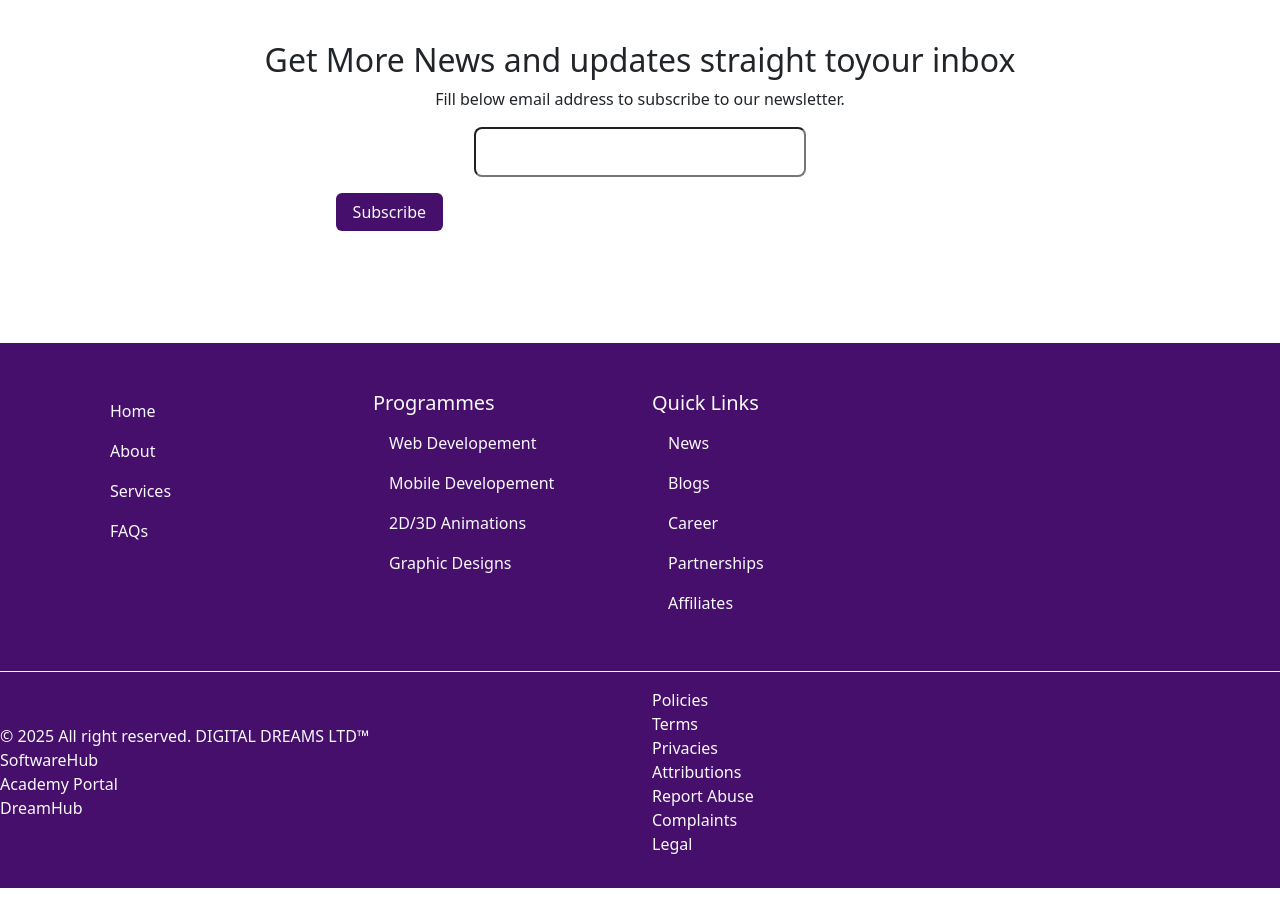
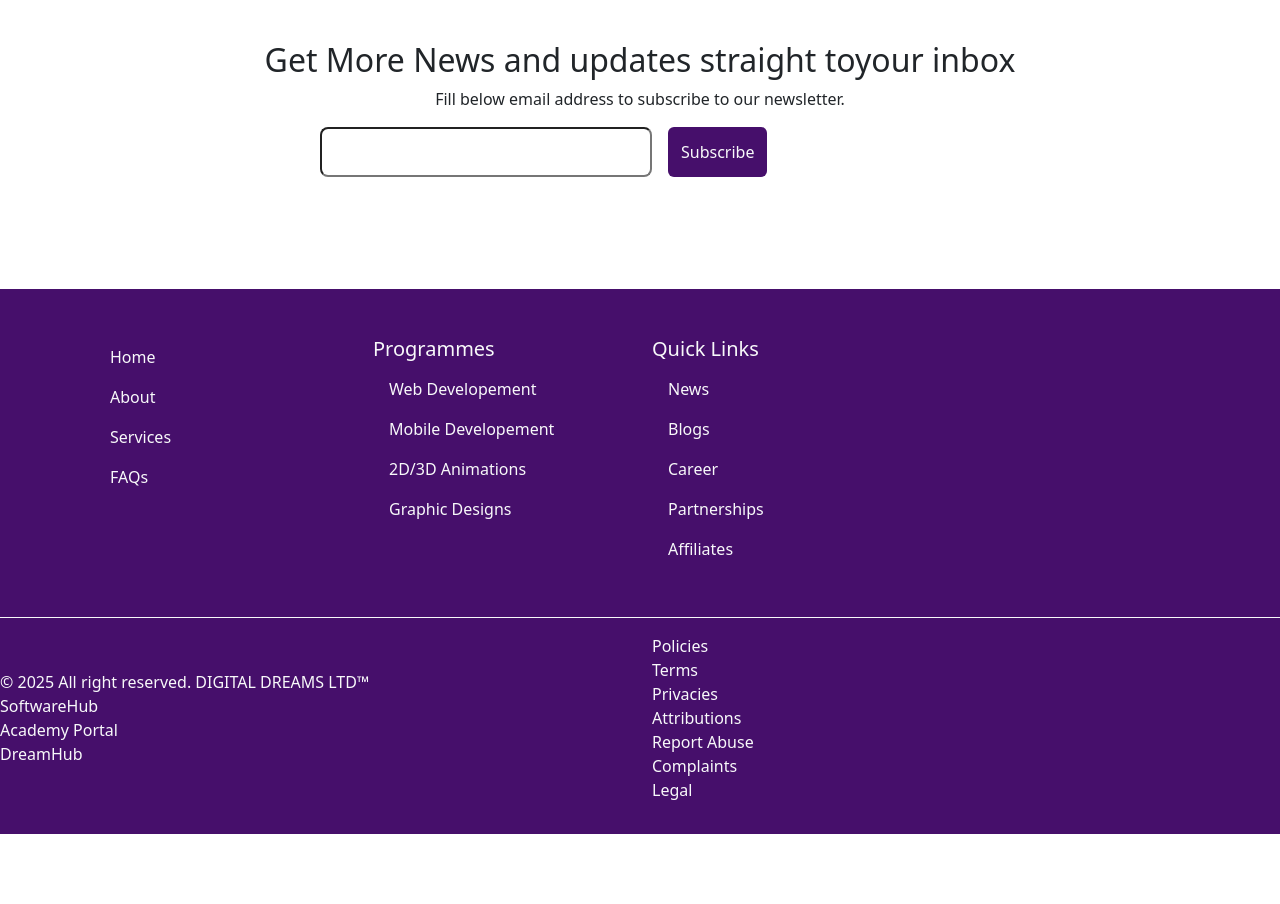
Before and after one commit to epochvisionng/epochvisionng.github.io, a plain HTML site: page index.html in a window 1280 px wide. Shown: the part 6060-6964 px from the top of the page. After the commit the page ends 6910 px from the top, so only its background shows below. Drawn offline with nearby package versions, Linux system fonts and the light colour scheme; files whose address does not match are found by name.

```diff
--- a/index.html
+++ b/index.html
@@ -530,9 +530,9 @@
             Fill below email address to subscribe to our newsletter.
         </p>
         <div class="col-11 col-lg-6 m-auto">
-            <div class="d-flex flex-md-2 flex-sm-column flex-wrap">
-                <input type="text" class="form-control-lg m-auto mb-3">
-                <button class="btn col-lg-2 m-auto ms-3 mb-3 text-light" style="background-color: #460f6b;">Subscribe</button>
+            <div class="d-flex flex-column flex-sm-row">
+                <input type="text" class="form-control-lg mb-3">
+                <button class="btn ms-3 mb-3 text-light" style="background-color: #460f6b;">Subscribe</button>
             </div>
         </div>
     </section>
```
